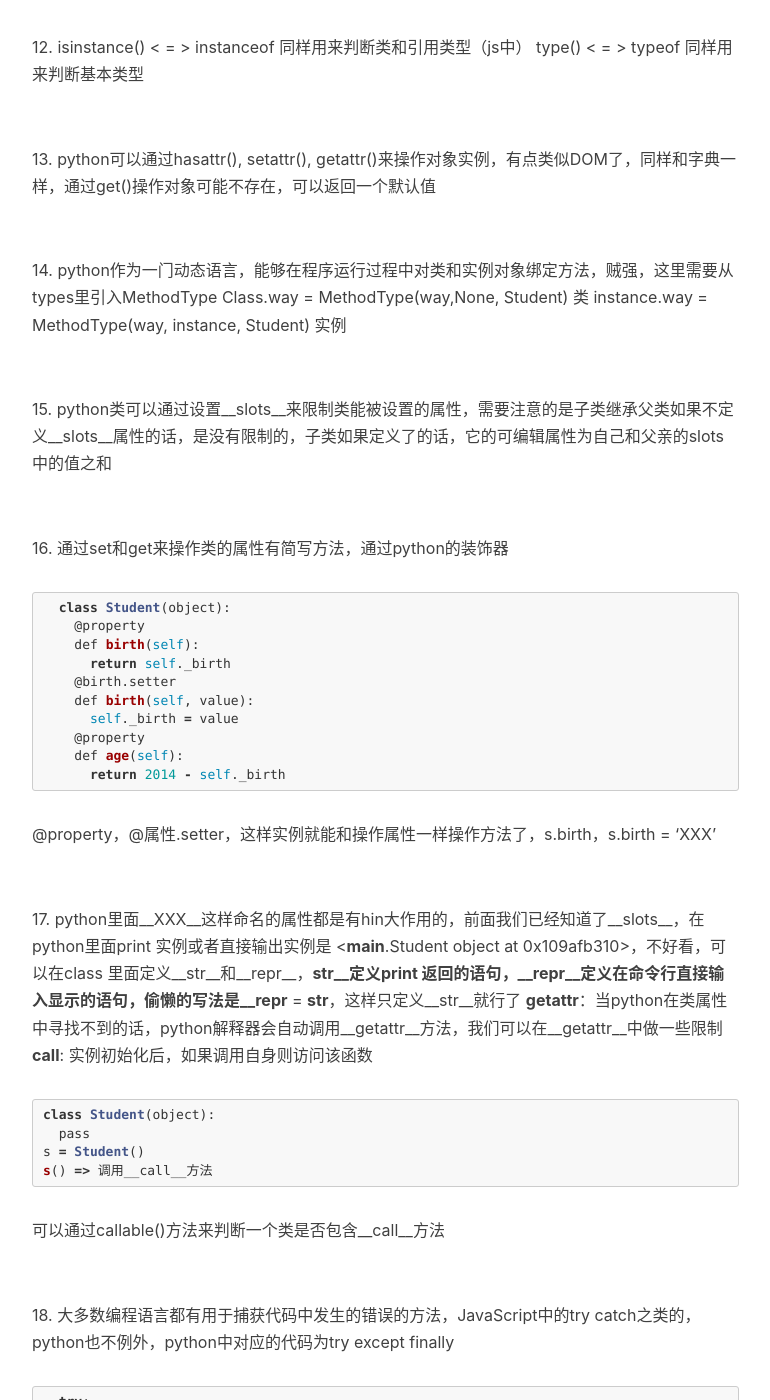
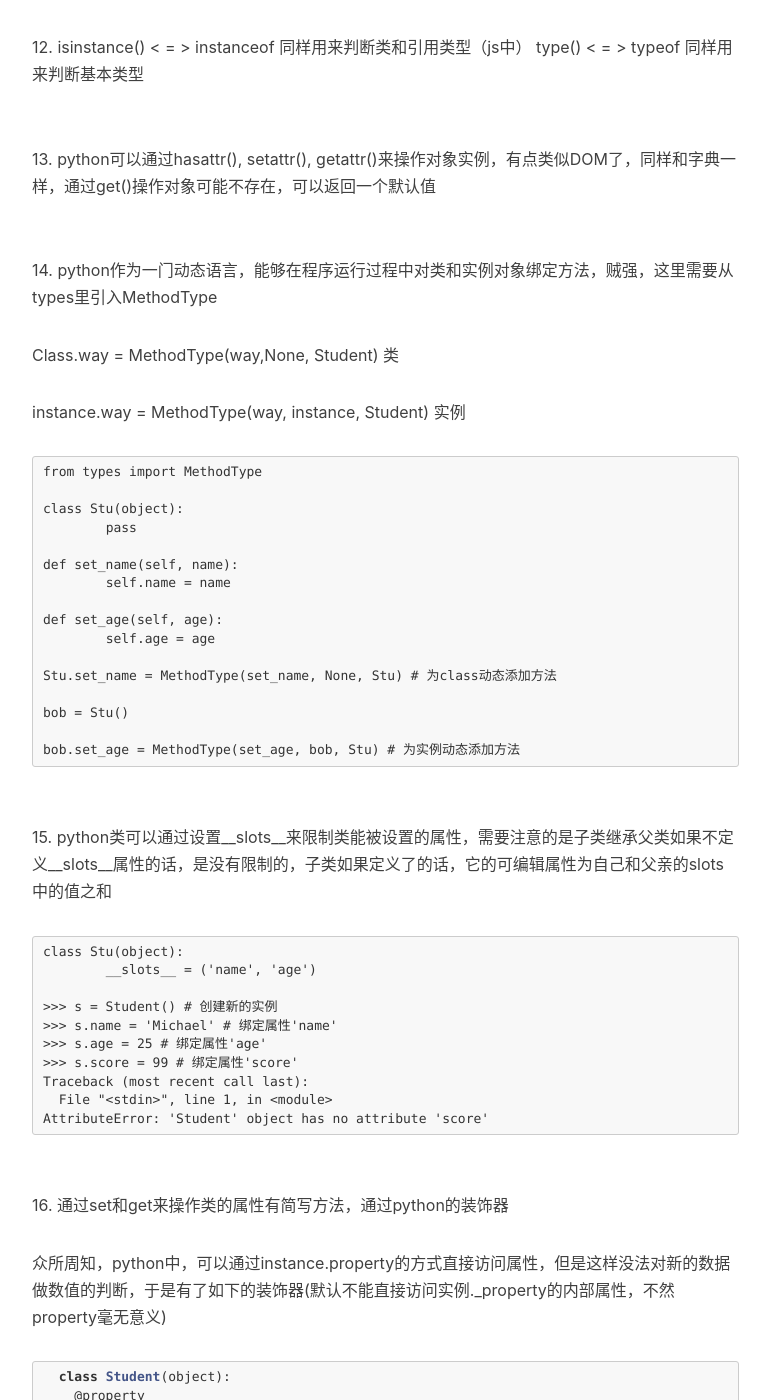
Before and after one commit to mickey0524/mickey0524.github.io, a Jekyll site: the page built from _posts/2017-08-05-begin-python.md, in a window 1280 px wide and 1400 px high, scrolled down 2432 px. Shown: the whole window, without its empty margins (233-1003 px from the left). Built offline with Jekyll 4.4.1, drawn with Linux system fonts in a browser that asks for light colours; nearby versions of some CDN libraries; comment, search, counter and statistics services are not loaded; some of the changed text lies outside the part shown.

Commit message:
fix(python): 修改begin-python

````diff
--- a/_posts/2017-08-05-begin-python.md
+++ b/_posts/2017-08-05-begin-python.md
@@ -72,12 +72,48 @@ func = deco2(deco1(func))
 <br>13. python可以通过hasattr(), setattr(), getattr()来操作对象实例，有点类似DOM了，同样和字典一样，通过get()操作对象可能不存在，可以返回一个默认值
 
 <br>14. python作为一门动态语言，能够在程序运行过程中对类和实例对象绑定方法，贼强，这里需要从types里引入MethodType
+
 Class.way = MethodType(way,None, Student) 类
+
 instance.way = MethodType(way, instance, Student) 实例
+
+```
+from types import MethodType
+
+class Stu(object):
+	pass
+
+def set_name(self, name):
+	self.name = name
+
+def set_age(self, age):
+	self.age = age
+
+Stu.set_name = MethodType(set_name, None, Stu) # 为class动态添加方法
+
+bob = Stu()
+
+bob.set_age = MethodType(set_age, bob, Stu) # 为实例动态添加方法
+```
 
 <br>15. python类可以通过设置__slots__来限制类能被设置的属性，需要注意的是子类继承父类如果不定义__slots__属性的话，是没有限制的，子类如果定义了的话，它的可编辑属性为自己和父亲的slots中的值之和
 
+```
+class Stu(object):
+	__slots__ = ('name', 'age')
+
+>>> s = Student() # 创建新的实例
+>>> s.name = 'Michael' # 绑定属性'name'
+>>> s.age = 25 # 绑定属性'age'
+>>> s.score = 99 # 绑定属性'score'
+Traceback (most recent call last):
+  File "<stdin>", line 1, in <module>
+AttributeError: 'Student' object has no attribute 'score'
+```
+
 <br>16. 通过set和get来操作类的属性有简写方法，通过python的装饰器
+
+众所周知，python中，可以通过instance.property的方式直接访问属性，但是这样没法对新的数据做数值的判断，于是有了如下的装饰器(默认不能直接访问实例._property的内部属性，不然property毫无意义)
 
 ```js
   class Student(object):
@@ -104,7 +141,7 @@ class Student(object):
 s = Student()
 s() => 调用__call__方法
 ```
-可以通过callable()方法来判断一个类是否包含__call__方法
+可以通过callable()方法来判断一个类是否包含\_\_call\_\_方法
 
 <br>18. 大多数编程语言都有用于捕获代码中发生的错误的方法，JavaScript中的try catch之类的，python也不例外，python中对应的代码为try except finally
 
@@ -194,6 +231,7 @@ a // [1, 2, 3, 4]
 <br>24. python scrapy中不能定义名字为model的模块，会有冲突，定义成models即可
 
 <br>25. python中str.find(substr)类似于js中的indexOf，然而，判断一个子字符串是否存在于父亲字符串中最快的方式为substr in str，list中的index()方法在字串不存在的时候会报错，不推荐使用
+
 <br>26. python内置函数zip的用法，zip() 函数用于将可迭代的对象作为参数，将对象中对应的元素打包成一个个元组，然后返回由这些元组组成的列表。
 如果各个迭代器的元素个数不一致，则返回列表长度与最短的对象相同，利用 * 号操作符，可以将元组解压为列表
 
@@ -599,3 +637,13 @@ re.findall(pattern, string) 返回字符串中所有的匹配，不限于找到
 re.sub(pattern, newstring, string) 类似于js中的replace
 re.spilt(pattern, string) 分割字符串，返回list，速度比string的split快得多
 ```
+
+<br>66. python自定义类的一些方法[自定义python类](https://www.liaoxuefeng.com/wiki/001374738125095c955c1e6d8bb493182103fac9270762a000/0013946328809098c1be08a2c7e4319bd60269f62be04fa000)
+
+\_\_iter\_\_: 如果一个类想被用于for ... in循环，类似list或tuple那样，就必须实现一个\_\_iter\_\_()方法，该方法返回一个迭代对象，然后，Python的for循环就会不断调用该迭代对象的next()方法拿到循环的下一个值，直到遇到StopIteration错误时退出循环
+
+\_\_getitem\_\_: 要表现得像list那样按照下标取出元素
+
+\_\_getattr\_\_: 当调用不存在的属性时，比如score，Python解释器会试图调用\_\_getattr\_\_(self, 'score')来尝试获得属性，这样，我们就有机会返回score的值
+
+\_\_call\_\_: 直接调用实例() instance = Class() instance() => 访问 \_\_call\_\_()
````
Also changed, not shown: other parts of _posts/2017-08-05-begin-python.md (+5 -4 lines).
